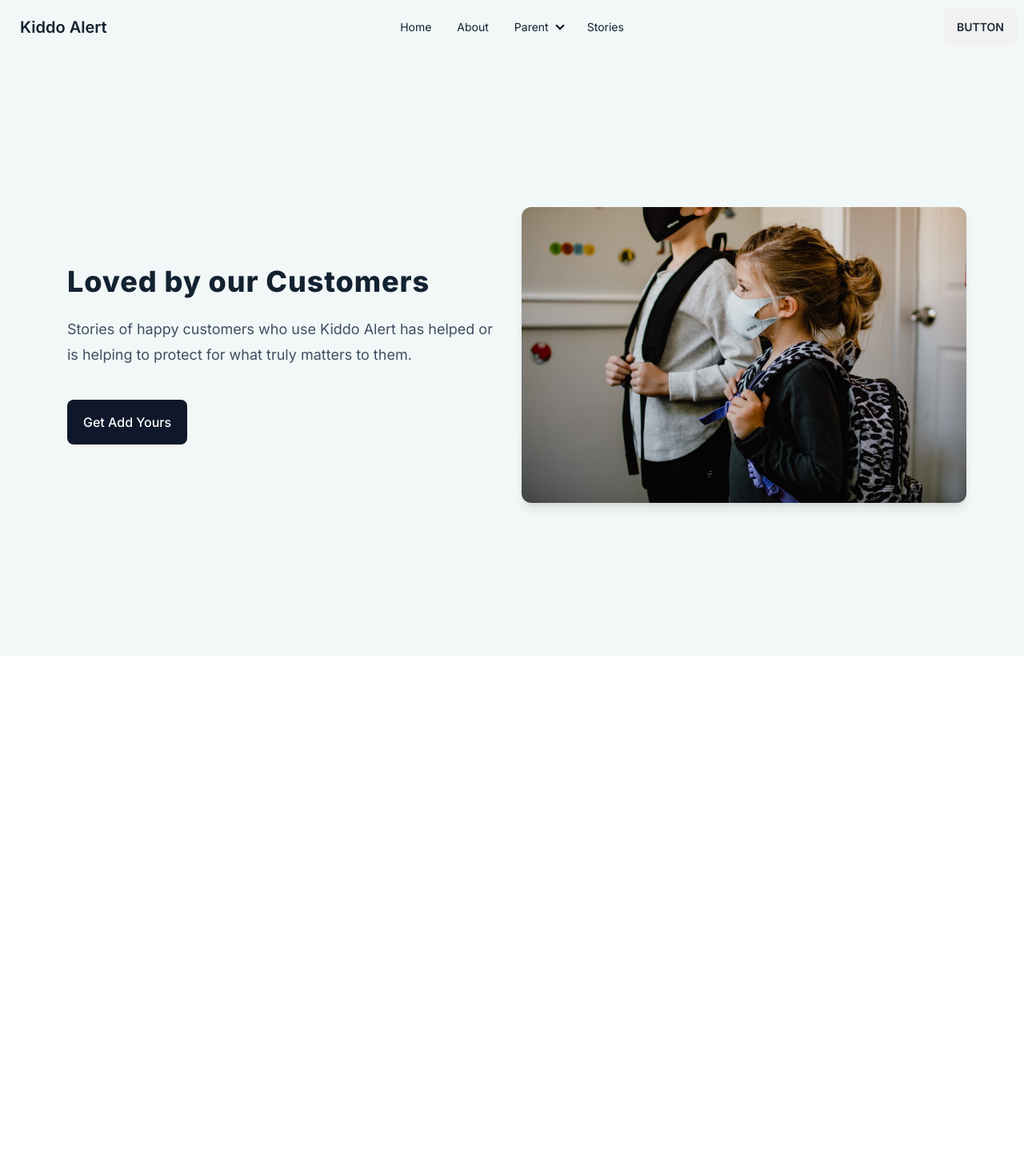
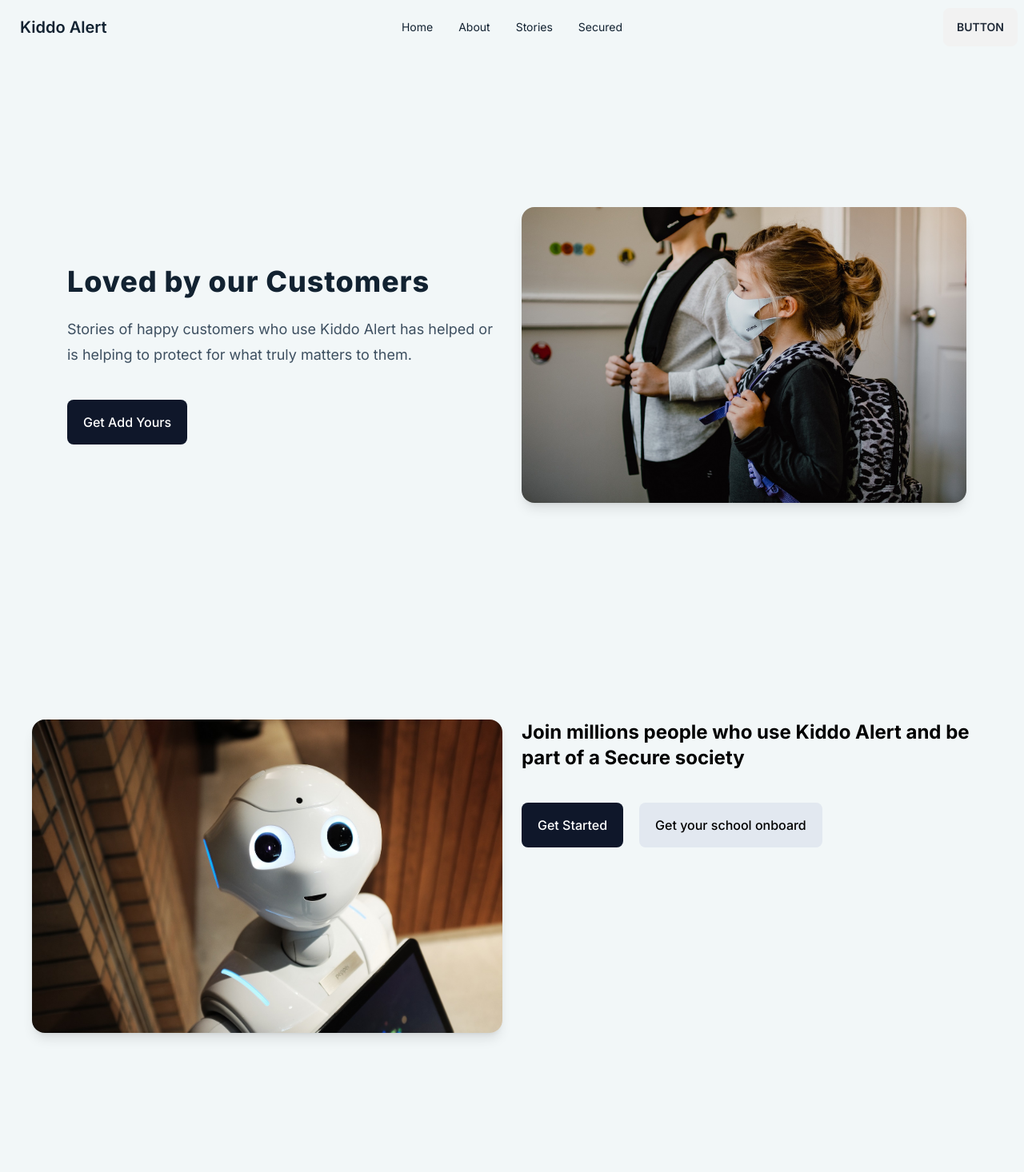
Before and after one commit to anasyakubu/kiddoalert-nextapp, a Next.js app: page /stories in a window 1280 px wide. Shown: the top 1466 px of the page at 80% size. Before the commit the page ends 820 px from the top, so only its background shows below. Built offline with nearby package versions, Linux system fonts and the light colour scheme.

Commit message:
stories section complete

```diff
--- a/src/app/components/Nav.tsx
+++ b/src/app/components/Nav.tsx
@@ -14,9 +14,12 @@ const Nav = () => {
             </label>
             <ul tabIndex={0} className="menu menu-sm dropdown-content mt-3 z-[1] p-2 shadow rounded-box w-52 bg-white">
               <li>
-                <a>Item 1</a>
+                <Link href="/">Home</Link>
               </li>
               <li>
+                <Link href="/">About</Link>
+              </li>
+              {/* <li>
                 <a>Parent</a>
                 <ul className="p-2">
                   <li>
@@ -26,9 +29,12 @@ const Nav = () => {
                     <a>Submenu 2</a>
                   </li>
                 </ul>
+              </li> */}
+              <li>
+                <Link href="/stories">Stories</Link>
               </li>
               <li>
-                <a>Item 3</a>
+                <Link href="/">Secured</Link>
               </li>
             </ul>
           </div>
@@ -43,7 +49,7 @@ const Nav = () => {
             <li>
               <Link href="/">About</Link>
             </li>
-            <li tabIndex={0}>
+            {/* <li tabIndex={0}>
               <details>
                 <summary>Parent</summary>
                 <ul className="p-2 bg-white">
@@ -55,9 +61,12 @@ const Nav = () => {
                   </li>
                 </ul>
               </details>
+            </li> */}
+            <li>
+              <Link href="/stories">Stories</Link>
             </li>
             <li>
-              <Link href="/stories">Stories</Link>
+              <Link href="/stories">Secured</Link>
             </li>
           </ul>
         </div>
--- /dev/null
+++ b/src/app/sections/JoinSection/JoinSection.tsx
@@ -0,0 +1,29 @@
+import React from 'react'
+import Image from 'next/image'
+import IMG from '../../../../public/img-1.jpg'
+
+const JoinSection = () => {
+  return (
+    <div className="Join" style={{ backgroundColor: '#f2f7f8', color: '#3d4f60' }}>
+      <div className="pt-20 p-10 text-center">
+        <div className="space-y-12 lg:grid lg:grid-cols-2 lg:gap-x-6 lg:space-y-0">
+          <div className="">
+            <div className="text-center flex justify-center items-center">
+              <Image className="rounded-2xl shadow-lg" src={IMG} alt="" />
+            </div>
+          </div>
+
+          <div className="mt-10 text-left">
+            <h2 className="text-black text-2xl font-bold">Join millions people who use Kiddo Alert and be part of a Secure society</h2>
+            <div className="flex mt-10">
+              <button className="p-4 mr-5 bg-slate-900 pl-5 pr-5 text-white font-medium rounded-lg hover:bg-slate-800">Get Started</button>
+              <button className="p-4 mr-5 bg-slate-200 pl-5 pr-5 text-black font-medium rounded-lg hover:bg-slate-300">Get your school onboard</button>
+            </div>
+          </div>
+        </div>
+      </div>
+    </div>
+  )
+}
+
+export default JoinSection
--- a/src/app/sections/StoriesHeader/StoriesHeader.tsx
+++ b/src/app/sections/StoriesHeader/StoriesHeader.tsx
@@ -27,7 +27,7 @@ const StoriesHeader = () => {
 
             {/* <Fade direction="left"> */}
             <div className="text-center flex justify-center items-center">
-              <Image className="rounded-xl shadow-lg" src={IMG} alt="" />
+              <Image className="rounded-2xl shadow-lg" src={IMG} alt="" />
             </div>
             {/* </Fade> */}
           </div>
--- /dev/null
+++ b/src/app/sections/securedHeader/securedHeader.tsx
@@ -0,0 +1,50 @@
+import React from 'react'
+import Nav from '../../components/Nav'
+import './securedHeader.scss'
+import Image from 'next/image'
+import Logo from '../../../../public/logo-small.png'
+//import { Fade } from "react-awesome-reveal";
+
+// #f2f7f8 bg
+// #3d4f60 text
+const securedHeader = () => {
+  return (
+    <div className="securedHeader" style={{ backgroundColor: '#f2f7f8', color: '#3d4f60' }}>
+      <Nav />
+      <div className="lg:px-8">
+        <div className="p-10 space-y-12 lg:grid lg:grid-cols-2 lg:gap-x-6 lg:space-y-0">
+          <div className="pl-3 max-w-xl py-24 sm:py-48 lg:py-56 ">
+            <div className="text">
+              <h1 className="text-xl font-extrabold tracking-wide shadow-2 sm:text-4xl" style={{ color: '#122231' }}>
+                The Better Way to Secure & Guard your child
+              </h1>
+              <p className="mt-6 text-lg leading-8" style={{ color: '#3d4f60' }}>
+                We understand that the safety and well-being of your child are paramount, even when theyre at school. Thats why our schools kid monitoring
+                software goes above and beyond to ensure parents are always informed about their childs arrival and departure.
+              </p>
+            </div>
+            <div className="flex mt-10">
+              <button className="p-4 mr-5 bg-slate-900 pl-5 pr-5 text-white font-medium rounded-lg hover:bg-slate-800">Get Started</button>
+              <button className="p-4 mr-5 bg-slate-200 pl-5 pr-5 text-black font-medium rounded-lg hover:bg-slate-300">Get your school onboard</button>
+            </div>
+          </div>
+
+          {/* <Fade direction="left"> */}
+          <div className="text-center">
+            <div className="mockup-phone phoneImg">
+              <div className="camera"></div>
+              <div className="display">
+                <div className="artboard artboard-demo phone-1">
+                  <Image className="w-24" src={Logo} alt="Logo" />
+                </div>
+              </div>
+            </div>
+          </div>
+          {/* </Fade> */}
+        </div>
+      </div>
+    </div>
+  )
+}
+
+export default securedHeader
--- /dev/null
+++ b/src/app/secured/page.tsx
@@ -0,0 +1,12 @@
+import React from 'react'
+import securedHeader from '../sections/securedHeader/securedHeader'
+
+const secured = () => {
+  return (
+    <div className="secured">
+      <securedHeader />
+    </div>
+  )
+}
+
+export default secured
--- a/src/app/stories/page.tsx
+++ b/src/app/stories/page.tsx
@@ -1,10 +1,16 @@
 import React from 'react'
 import StoriesHeader from '../sections/StoriesHeader/StoriesHeader'
+import JoinSection from '../sections/JoinSection/JoinSection'
+import Trusted from '../sections/Trusted/Trusted'
+import Footer from '../sections/Footer/Footer'
 
 const page = () => {
   return (
     <div className="page">
       <StoriesHeader />
+      <JoinSection />
+      <Trusted />
+      <Footer />
     </div>
   )
 }
```
Also changed, not shown: public/img-1.jpg (added), src/app/sections/securedHeader/securedHeader.scss (added).
